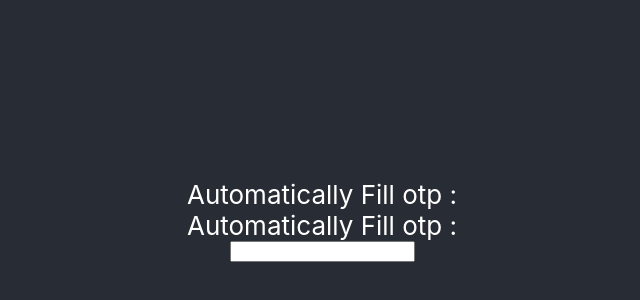
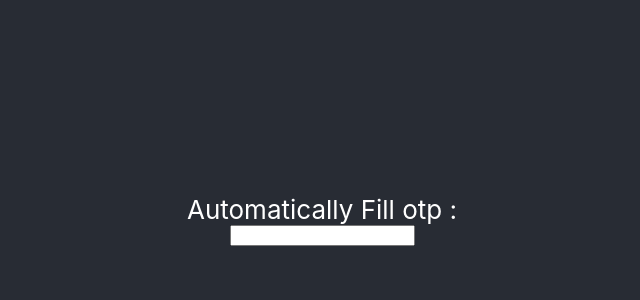
Before and after one commit to RISHABHPORWAL027/autofill_otp, a React (Create React App) app: page / in a window 1280 px wide. Shown: the part 180-480 px from the top of the page, without its empty margins (318-958 px from the left). Built offline with nearby package versions, Linux system fonts and the light colour scheme.

Commit message:
Update App.js

```diff
--- a/src/App.js
+++ b/src/App.js
@@ -32,7 +32,7 @@ function App() {
   return (
     <div className="App">
       <header className="App-header">
-     <label>Automatically Fill otp : </label>
+
   {/* <form action="/verify-otp" method="POST"> */}
           <label>Automatically Fill otp : </label>
           <input type="text"
```
